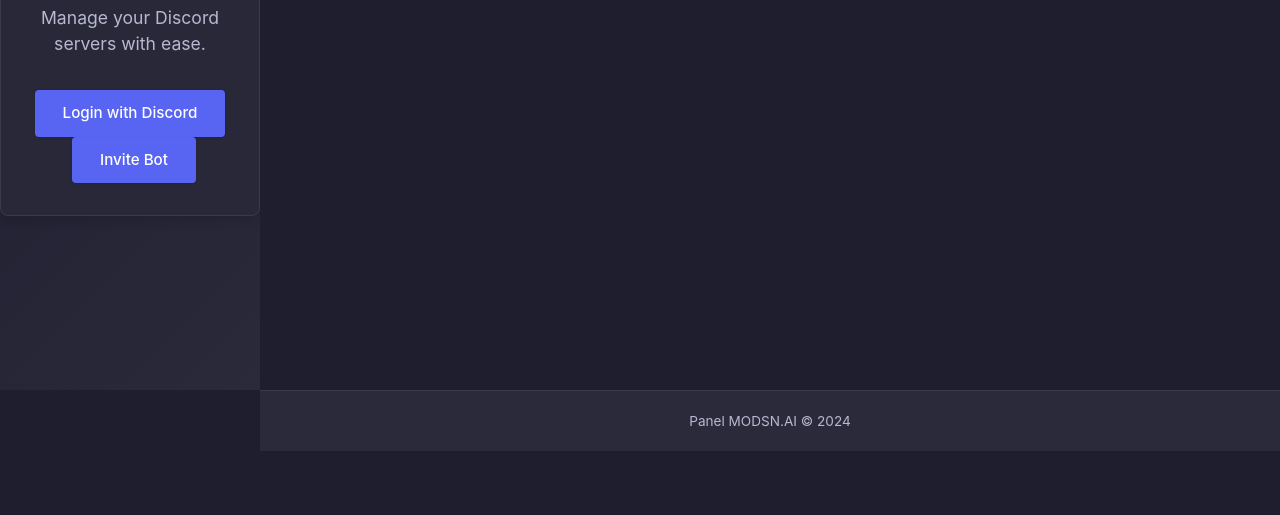
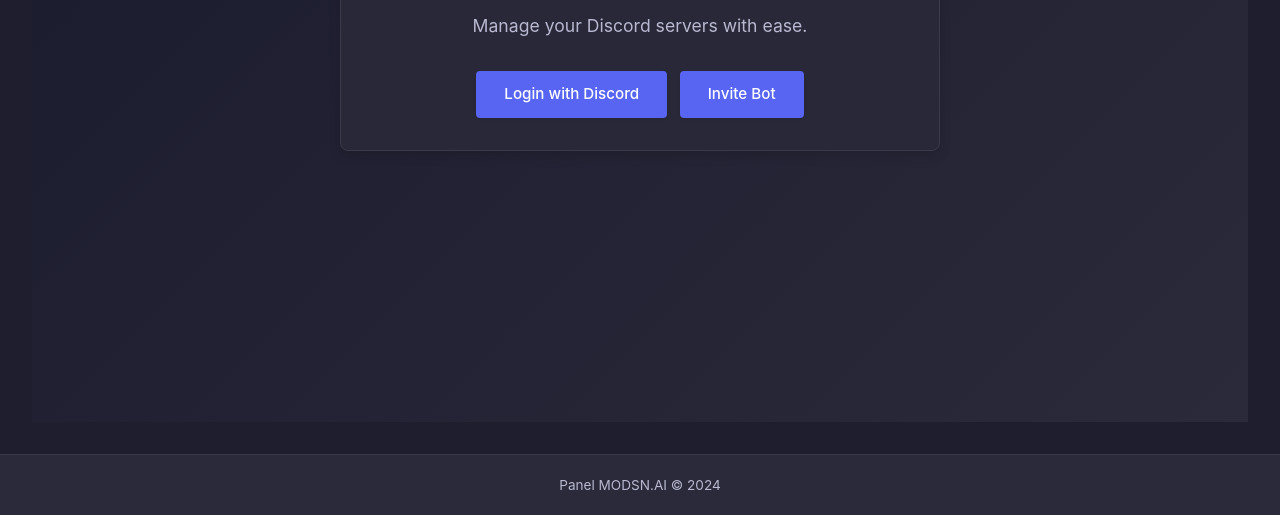
Before and after one commit to AJgorEx/MODSN-AI, a website: page web/index.html in a window 1280 px wide. Shown: the part 490-1005 px from the top of the page. Before the commit the page ends 941 px from the top, so only its background shows below. Drawn offline with Linux system fonts and the light colour scheme.

Commit message:
Fix index layout by adding main area

```diff
--- a/web/index.html
+++ b/web/index.html
@@ -8,13 +8,14 @@
   <link href="https://fonts.googleapis.com/css2?family=Poppins:wght@400;600&display=swap" rel="stylesheet">
   <link rel="stylesheet" href="styles.css">
 </head>
-<body>
+<body class="no-sidebar">
   <header class="topbar">
     <h2>MODSN.AI</h2>
     <nav>
       <a href="/login" class="link">Login</a>
     </nav>
   </header>
+  <main class="main">
     <section class="hero">
       <div class="parallax-bg parallax" data-speed="0.3"></div>
       <div class="card tilt">
@@ -24,6 +25,7 @@
         <a href="/invite" class="btn" style="margin-left:0.5rem;">Invite Bot</a>
       </div>
     </section>
+  </main>
   <footer class="footer">Panel MODSN.AI &copy; 2024</footer>
   <script src="script.js"></script>
 </body>
--- a/web/styles.css
+++ b/web/styles.css
@@ -64,6 +64,14 @@ body {
     "sidebar main"
     "sidebar footer";
   line-height: 1.5;
+}
+
+body.no-sidebar {
+  grid-template-columns: 1fr;
+  grid-template-areas:
+    "topbar"
+    "main"
+    "footer";
 }
 
 /* Topbar */
```
Lines whose indentation alone changed are shown as unchanged.
